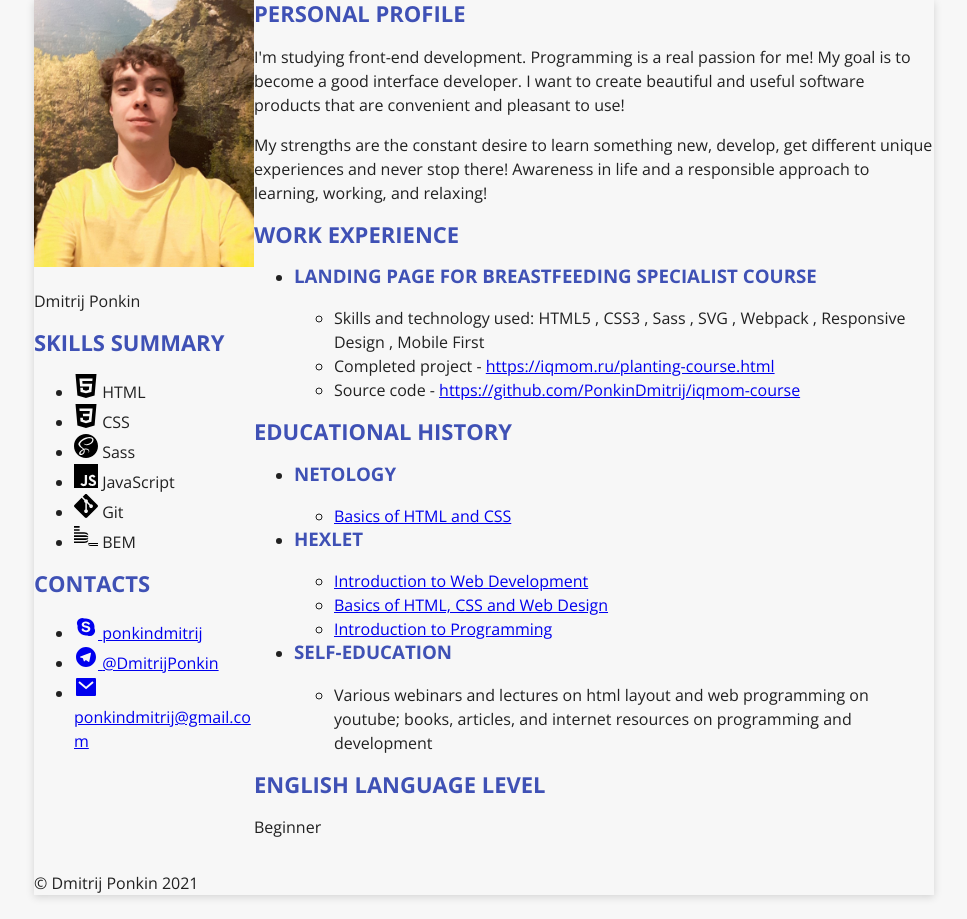
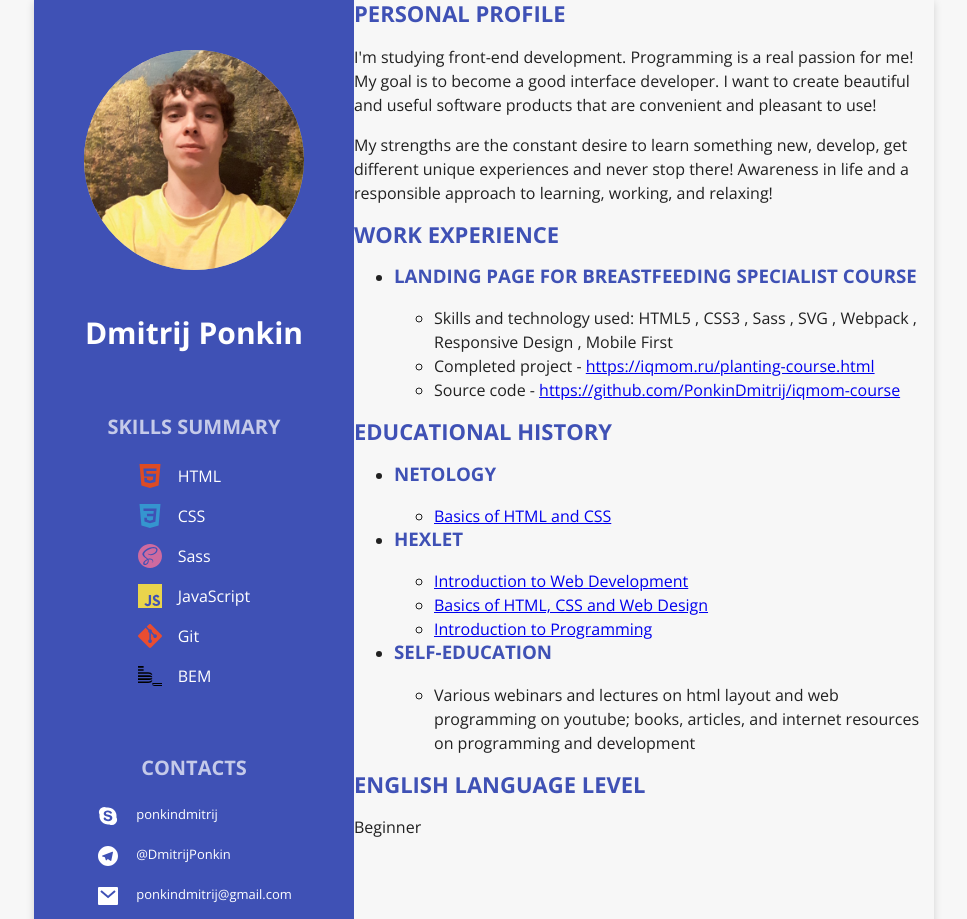
Before and after one commit to PonkinDmitrij/rsschool-cv, a plain HTML site: page index.html in a window 1280 px wide. Shown: the top 919 px of the page, without its empty margins (156-1123 px from the left). Drawn offline with nearby package versions, Linux system fonts and the light colour scheme.

Commit message:
feat: add sidebar styles

```diff
--- a/css/main.css
+++ b/css/main.css
@@ -110,3 +110,195 @@ h2 {
     display: block;
   }
 }
+
+/* ----------------------------------------
+   $SIDEBAR
+   ---------------------------------------- */
+.sidebar {
+  flex: 0 0 320px;
+  max-width: 320px;
+  padding: var(--padding-vertical) var(--padding-horizontal);
+  font-size: 15px;
+  color: var(--white);
+  background-color: var(--default-primary-color);
+}
+
+@media (max-width: 720px) {
+  .sidebar {
+    max-width: initial;
+  }
+}
+
+.sidebar__header {
+  margin-bottom: var(--section-margin-bottom);
+}
+
+.sidebar__user-avatar {
+  margin: 0 auto 40px;
+}
+
+.sidebar__user-name {
+  margin: 0;
+  font-size: 30px;
+  font-weight: 700;
+  text-align: center;
+}
+
+@media (max-width: 720px) {
+  .sidebar__columns {
+    display: flex;
+  }
+}
+
+@media (max-width: 500px) {
+  .sidebar__columns {
+    display: block;
+  }
+}
+
+/* ========== $AVATAR ========== */
+.avatar {
+  width: var(--avatar-size);
+  height: var(--avatar-size);
+  border-radius: 50%;
+  background-color: var(--divider-color);
+}
+
+.avatar img {
+  display: block;
+  width: 100%;
+  height: 100%;
+  object-fit: cover;
+  border-radius: 50%;
+}
+
+/* ========== $SKILLS ========== */
+.skills {
+  margin-bottom: var(--section-margin-bottom);
+}
+
+@media (max-width: 720px) {
+  .skills {
+    flex: 0 0 50%;
+    margin-bottom: 0;
+  }
+}
+
+@media (max-width: 500px) {
+  .skills {
+    flex: 0 0 50%;
+    margin-bottom: var(--section-margin-bottom);
+  }
+}
+
+.skills__title {
+  font-size: 20px;
+  text-align: center;
+  color: var(--light-primary-color);
+}
+
+.skills__list-wrapper {
+  display: flex;
+  justify-content: center;
+}
+
+.skills__list {
+  margin: 0;
+  padding: 0;
+  list-style: none;
+  font-size: 16px;
+}
+
+.skills__item {
+  display: flex;
+  padding: 8px 0;
+}
+
+.skills__item-icon {
+  margin-right: 16px;
+  line-height: 1;
+}
+
+.skills__item-icon--html path {
+  fill: var(--html);
+}
+
+.skills__item-icon--css path {
+  fill: var(--css);
+}
+
+.skills__item-icon--sass path {
+  fill: var(--sass);
+}
+
+.skills__item-icon--js path {
+  fill: var(--js);
+}
+
+.skills__item-icon--git path {
+  fill: var(--git);
+}
+
+.skills__item-icon--bem path {
+  fill: var(--bem);
+}
+
+.skills__item-icon svg {
+  display: block;
+}
+
+/* ========== $CONTACTS ========== */
+
+@media (max-width: 720px) {
+  .contacts {
+    flex: 0 0 50%;
+  }
+}
+
+.contacts__title {
+  font-size: 20px;
+  text-align: center;
+  color: var(--light-primary-color);
+}
+
+.contacts__list-wrapper {
+  display: flex;
+  justify-content: center;
+}
+
+.contacts__list {
+  margin: 0;
+  padding: 0;
+  list-style: none;
+}
+
+.contacts__link {
+  display: flex;
+  padding: 8px 0;
+  font-size: 13px;
+  color: inherit;
+  text-decoration: none;
+  transition: color var(--transition-time) ease-in-out;
+}
+
+.contacts__link:hover,
+.contacts__link:focus {
+  color: var(--accent-color);
+}
+
+.contacts__link:active {
+  color: var(--dark-primary-color);
+}
+
+.contacts__link-icon {
+  margin-right: 16px;
+  line-height: 1;
+}
+
+.contacts__link-icon svg {
+  display: block;
+}
+
+.contacts__link-text {
+  line-height: 1.6;
+}
```
